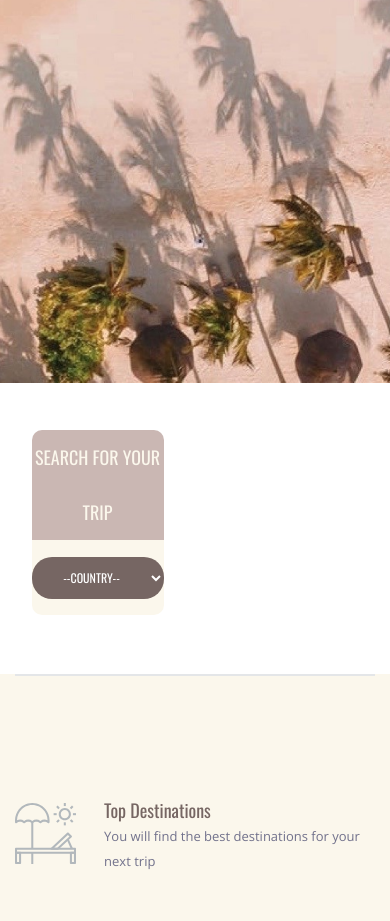
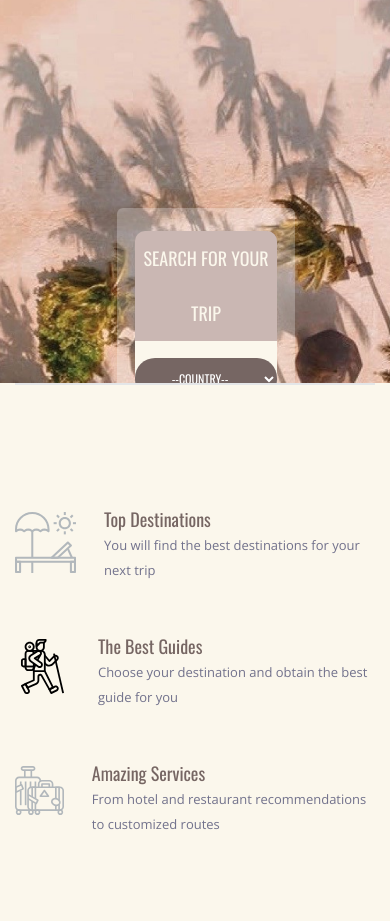
Before and after one commit to adriaparcerisas/GuideTravelWorld, a plain HTML site: page index.html in a window 390 px wide. Shown: the part 461-1382 px from the top of the page. Drawn offline with nearby package versions, Linux system fonts and the light colour scheme.

Commit message:
Update responsive.css

```diff
--- a/styles/responsive.css
+++ b/styles/responsive.css
@@ -146,16 +146,23 @@
 	}
 	.home_search
 	{
-		height: auto;
-		display: flex;
-		align-items: center;
+		width: 50%;
+		height: 0;
+		background: #FFFFFF;
+		z-index: 1;
 	}
 	.home_search_container
 	{
-		position: relative;
-		top: auto;
-		width: 100%;
-		left: auto;
+			position: absolute;
+			top: -175px;
+			width: calc(60% + 61px);
+			left: 60%;
+			padding-top: 23px;
+			padding-left: 30px;
+			padding-right: 30px;
+			padding-bottom: 29px;
+			background: rgba(255,255,255,0.26);
+			border-radius: 6px;
 	}
 	.home_search_content
 	{
```
